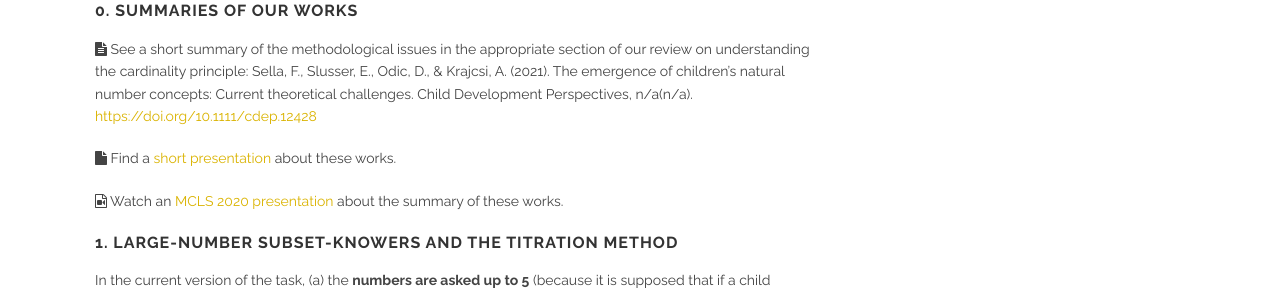
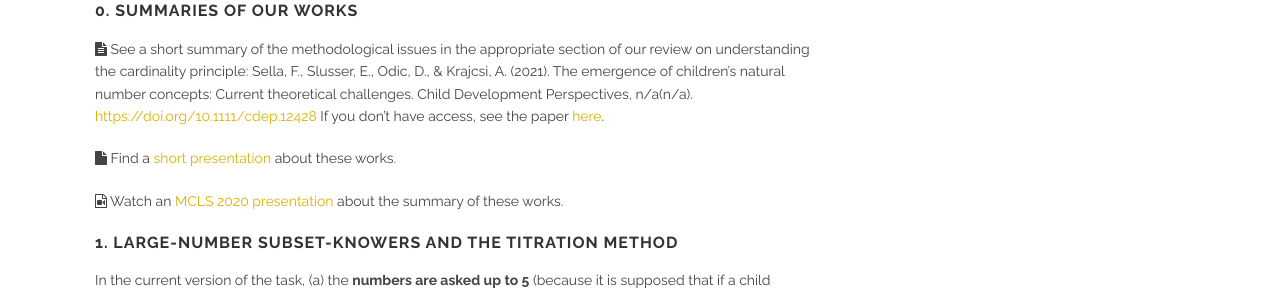
Before and after one commit to theNumberWorks/numberworks_website, a Jekyll site: the page built from the_give_a_number_task_revisited.md, in a window 1280 px wide. Shown: the part 457-752 px from the top of the page. Built offline with Jekyll 4.4.1, drawn with Linux system fonts in a browser that asks for light colours.

Commit message:
Update the_give_a_number_task_revisited.md

```diff
--- a/the_give_a_number_task_revisited.md
+++ b/the_give_a_number_task_revisited.md
@@ -10,7 +10,7 @@ The Give-a-number task is the gold standard to measure preschoolers number knowl
 
 ### 0. Summaries of our works
 
-<i class='fa fa-file-text'></i> See a short summary of the methodological issues in the appropriate section of our review on understanding the cardinality principle: Sella, F., Slusser, E., Odic, D., & Krajcsi, A. (2021). The emergence of children’s natural number concepts: Current theoretical challenges. Child Development Perspectives, n/a(n/a). [https://doi.org/10.1111/cdep.12428](https://doi.org/10.1111/cdep.12428)
+<i class='fa fa-file-text'></i> See a short summary of the methodological issues in the appropriate section of our review on understanding the cardinality principle: Sella, F., Slusser, E., Odic, D., & Krajcsi, A. (2021). The emergence of children’s natural number concepts: Current theoretical challenges. Child Development Perspectives, n/a(n/a). [https://doi.org/10.1111/cdep.12428](https://doi.org/10.1111/cdep.12428) If you don't have access, see the paper [here](https://onlinelibrary.wiley.com/share/author/KV8EMDY96Z5F6YVDA5GN?target=10.1111/cdep.12428).
 
 <i class='fa fa-file'></i> Find a [short presentation](https://docs.google.com/presentation/d/1owAbT48vQhKDpEwzqBacLeAqK1nn39NauQV_EwTwZsA/edit?usp=sharing) about these works.
 
```
